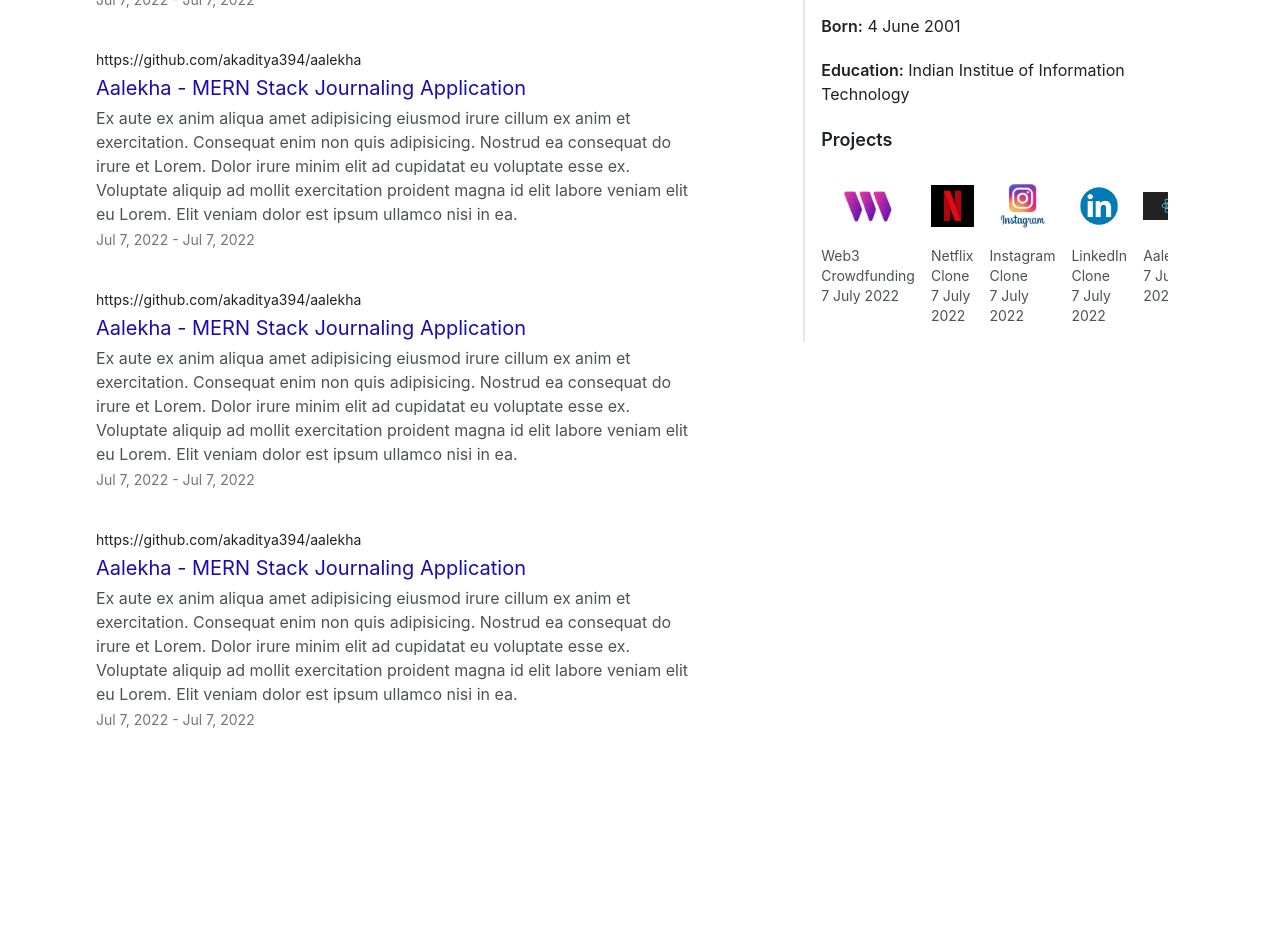
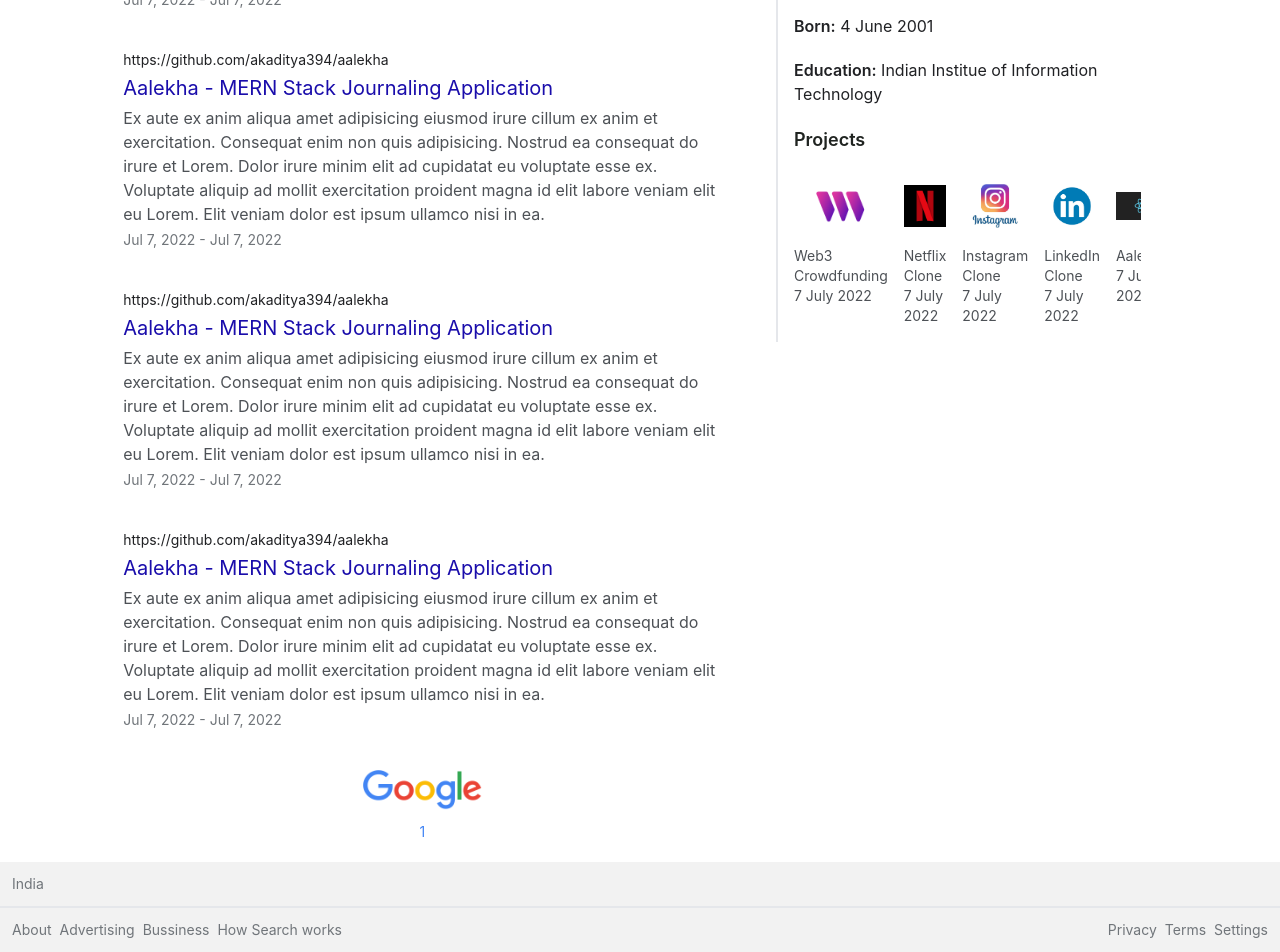
Before and after one commit to akaditya394/my-portfolio, a React (Create React App) app: page /adityakumar in a window 1280 px wide. Shown: the part 930-1882 px from the top of the page. Before the commit the page ends 1660 px from the top, so only its background shows below. Built offline with nearby package versions, Linux system fonts and the light colour scheme.

Commit message:
all content types initialized

```diff
--- /dev/null
+++ b/src/components/About.jsx
@@ -0,0 +1,62 @@
+import React from "react";
+import Item from "./Item";
+
+const About = () => {
+  return (
+    <div
+      className="lg:w-[35%] w-[80%] mt-10 flex flex-col items-start gap-5
+border-l-2 p-4 mx-auto"
+    >
+      <p className="text-[#202124] text-xl">About</p>
+      <p className="text-[#4d5156] text-md">
+        Aliquip elit duis aute veniam esse ipsum nostrud sit sit qui aute ut.
+        Sit ullamco nulla mollit sit in. Sit sit nulla eiusmod nulla commodo
+        enim ex in cupidatat Lorem elit veniam.
+      </p>
+      <p className="text-[#202124] text-md">
+        <span className="font-semibold">Born:</span> 4 June 2001
+      </p>
+      <p className="text-[#202124] text-md">
+        <span className="font-semibold">Education:</span> Indian Institue of
+        Information Technology
+      </p>
+      <div className="flex flex-col items-start w-[100%]">
+        <p className="text-[#202421] text-lg font-semibold">Projects</p>
+        <div className="mt-3 flex flex-row overflow-x-scroll w-[100%] gap-4">
+          <Item
+            name="Web3 Crowdfunding"
+            src={require("../assets/images/thirdweblogo.jpeg")}
+            time="7 July 2022"
+          />
+          <Item
+            name="Netflix Clone"
+            src={require("../assets/images/netflixlogo.png")}
+            time="7 July 2022"
+          />
+          <Item
+            name="Instagram Clone"
+            src={require("../assets/images/instalogo.jpg")}
+            time="7 July 2022"
+          />
+          <Item
+            name="LinkedIn Clone"
+            src={require("../assets/images/linkedinlogo.jpg")}
+            time="7 July 2022"
+          />
+          <Item
+            name="Aalekha"
+            src={require("../assets/images/reactlogo.png")}
+            time="7 July 2022"
+          />
+          <Item
+            name="Twitter Clone"
+            src={require("../assets/images/twitter.png")}
+            time="7 July 2022"
+          />
+        </div>
+      </div>
+    </div>
+  );
+};
+
+export default About;
--- a/src/components/Content.jsx
+++ b/src/components/Content.jsx
@@ -1,8 +1,10 @@
 import React, { useState } from "react";
+import About from "./About";
 import Button from "./Button";
 import Details from "./Details";
+import GoogleFooter from "./GoogleFooter";
 import ImageBoxes from "./ImageBoxes";
-import Item from "./Item";
+import Projects from "./Projects";
 import ResultItem from "./ResultItem";
 
 const Content = () => {
@@ -42,69 +44,9 @@ const Content = () => {
         <ImageBoxes />
         <Details />
       </div>
-      <div className="w-[100%] mx-auto flex flex-row items-start justify-between">
-        {contentType === "projects" && (
-          <div className="mt-10 flex flex-col gap-10 w-[55%]">
-            <ResultItem />
-            <ResultItem />
-            <ResultItem />
-            <ResultItem />
-          </div>
-        )}
-
-        <div
-          className="w-[35%] mt-10 flex flex-col items-start gap-5
-        border-l-2 p-4"
-        >
-          <p className="text-[#202124] text-xl">About</p>
-          <p className="text-[#4d5156] text-md">
-            Aliquip elit duis aute veniam esse ipsum nostrud sit sit qui aute
-            ut. Sit ullamco nulla mollit sit in. Sit sit nulla eiusmod nulla
-            commodo enim ex in cupidatat Lorem elit veniam.
-          </p>
-          <p className="text-[#202124] text-md">
-            <span className="font-semibold">Born:</span> 4 June 2001
-          </p>
-          <p className="text-[#202124] text-md">
-            <span className="font-semibold">Education:</span> Indian Institue of
-            Information Technology
-          </p>
-          <div className="flex flex-col items-start w-[100%]">
-            <p className="text-[#202421] text-lg font-semibold">Projects</p>
-            <div className="mt-3 flex flex-row overflow-x-scroll w-[100%] gap-4">
-              <Item
-                name="Web3 Crowdfunding"
-                src={require("../assets/images/thirdweblogo.jpeg")}
-                time="7 July 2022"
-              />
-              <Item
-                name="Netflix Clone"
-                src={require("../assets/images/netflixlogo.png")}
-                time="7 July 2022"
-              />
-              <Item
-                name="Instagram Clone"
-                src={require("../assets/images/instalogo.jpg")}
-                time="7 July 2022"
-              />
-              <Item
-                name="LinkedIn Clone"
-                src={require("../assets/images/linkedinlogo.jpg")}
-                time="7 July 2022"
-              />
-              <Item
-                name="Aalekha"
-                src={require("../assets/images/reactlogo.png")}
-                time="7 July 2022"
-              />
-              <Item
-                name="Twitter Clone"
-                src={require("../assets/images/twitter.png")}
-                time="7 July 2022"
-              />
-            </div>
-          </div>
-        </div>
+      <div className="w-[100%] mx-auto flex lg:flex-row flex-col-reverse items-start justify-between">
+        {contentType === "projects" && <Projects />}
+        <About />
       </div>
     </div>
   );
--- /dev/null
+++ b/src/components/Education.jsx
@@ -0,0 +1,18 @@
+import React from "react";
+import GoogleFooter from "./GoogleFooter";
+import ResultItem from "./ResultItem";
+
+const Education = () => {
+  return (
+    <div className="mt-10 mb-5 flex flex-col gap-10 lg:w-[55%] w-[80%] mx-auto">
+      <ResultItem />
+      <ResultItem />
+      <ResultItem />
+      <ResultItem />
+
+      <GoogleFooter />
+    </div>
+  );
+};
+
+export default Education;
--- a/src/components/Footer.jsx
+++ b/src/components/Footer.jsx
@@ -1,10 +1,11 @@
 import React from "react";
 
-const Footer = () => {
+const Footer = ({ page }) => {
   return (
     <div
-      className="bg-[#f2f2f2] absolute w-screen \
-    bottom-0 text-[#70757a]"
+      className={`bg-[#f2f2f2] w-[100%] ${
+        page === "home" && "absolute bottom-0"
+      } text-[#70757a]`}
     >
       <div className="px-3 py-3 border-b-2">
         <p className="text-sm text-[#70757a]">India</p>
--- /dev/null
+++ b/src/components/GoogleFooter.jsx
@@ -0,0 +1,16 @@
+import React from "react";
+
+const GoogleFooter = () => {
+  return (
+    <div className="flex flex-col items-center gap-3">
+      <img
+        src={require("../assets/images/googleLogo.png")}
+        alt="google"
+        className="object-contain h-10"
+      />
+      <p className="text-sm text-[#4285f4]">1</p>
+    </div>
+  );
+};
+
+export default GoogleFooter;
--- /dev/null
+++ b/src/components/Overview.jsx
@@ -0,0 +1,18 @@
+import React from "react";
+import GoogleFooter from "./GoogleFooter";
+import ResultItem from "./ResultItem";
+
+const Overview = () => {
+  return (
+    <div className="mt-10 mb-5 flex flex-col gap-10 lg:w-[55%] w-[80%] mx-auto">
+      <ResultItem />
+      <ResultItem />
+      <ResultItem />
+      <ResultItem />
+
+      <GoogleFooter />
+    </div>
+  );
+};
+
+export default Overview;
--- /dev/null
+++ b/src/components/Projects.jsx
@@ -0,0 +1,18 @@
+import React from "react";
+import GoogleFooter from "./GoogleFooter";
+import ResultItem from "./ResultItem";
+
+const Projects = () => {
+  return (
+    <div className="mt-10 mb-5 flex flex-col gap-10 lg:w-[55%] w-[80%] mx-auto">
+      <ResultItem />
+      <ResultItem />
+      <ResultItem />
+      <ResultItem />
+
+      <GoogleFooter />
+    </div>
+  );
+};
+
+export default Projects;
--- /dev/null
+++ b/src/components/WorkExperience.jsx
@@ -0,0 +1,18 @@
+import React from "react";
+import GoogleFooter from "./GoogleFooter";
+import ResultItem from "./ResultItem";
+
+const WorkExperience = () => {
+  return (
+    <div className="mt-10 mb-5 flex flex-col gap-10 lg:w-[55%] w-[80%] mx-auto">
+      <ResultItem />
+      <ResultItem />
+      <ResultItem />
+      <ResultItem />
+
+      <GoogleFooter />
+    </div>
+  );
+};
+
+export default WorkExperience;
--- a/src/pages/Home.jsx
+++ b/src/pages/Home.jsx
@@ -8,7 +8,7 @@ const Home = () => {
     <div className="h-screen flex flex-col justify-start">
       <Navbar styles="pt-5" />
       <GoogleSearch />
-      <Footer />
+      <Footer page="home" />
     </div>
   );
 };
--- a/src/pages/Results.jsx
+++ b/src/pages/Results.jsx
@@ -1,12 +1,14 @@
 import React from "react";
 import Content from "../components/Content";
+import Footer from "../components/Footer";
 import ResultsSearch from "../components/ResultsSearch";
 
 const Results = () => {
   return (
-    <div>
+    <div className="flex flex-col relative">
       <ResultsSearch />
       <Content />
+      <Footer />
     </div>
   );
 };
```
